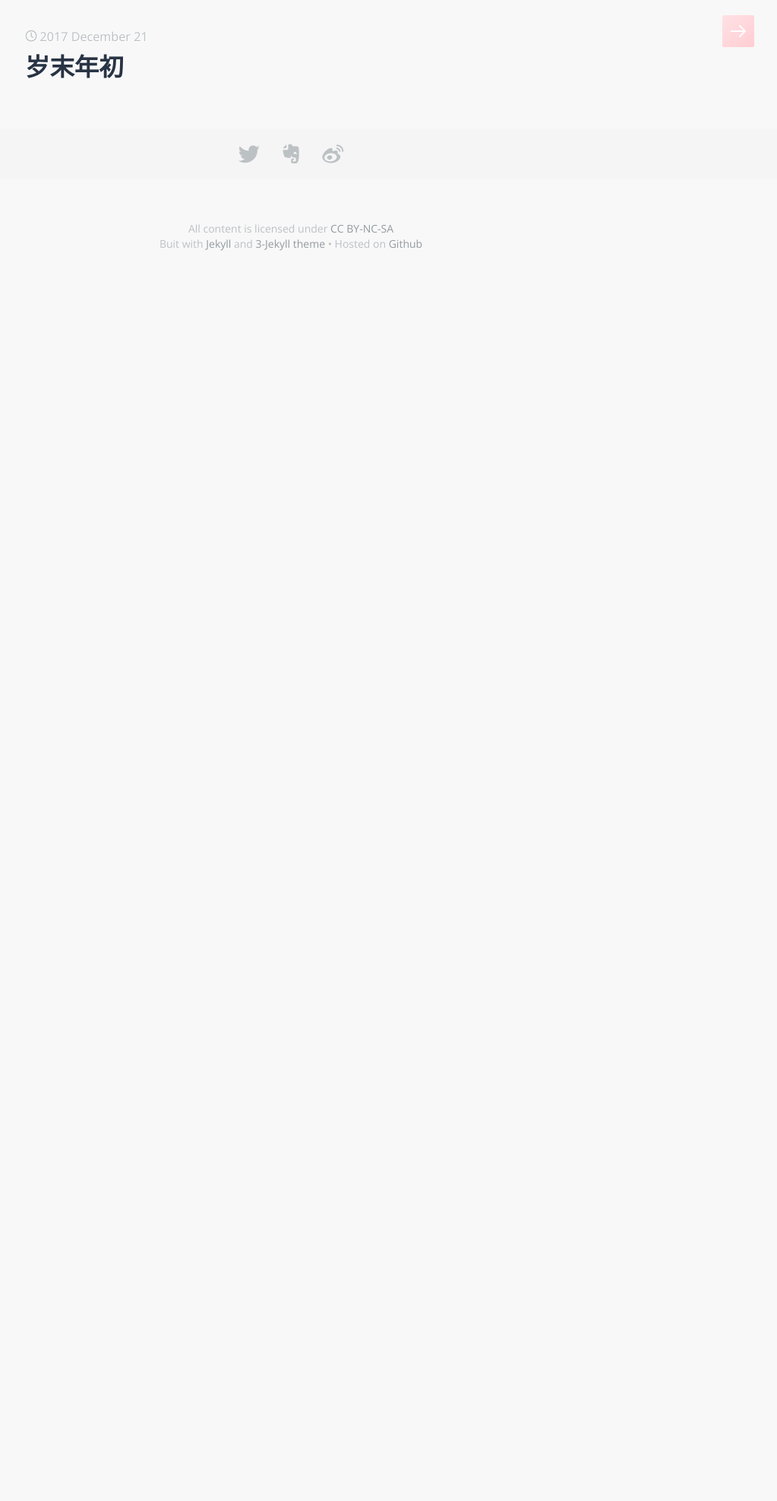
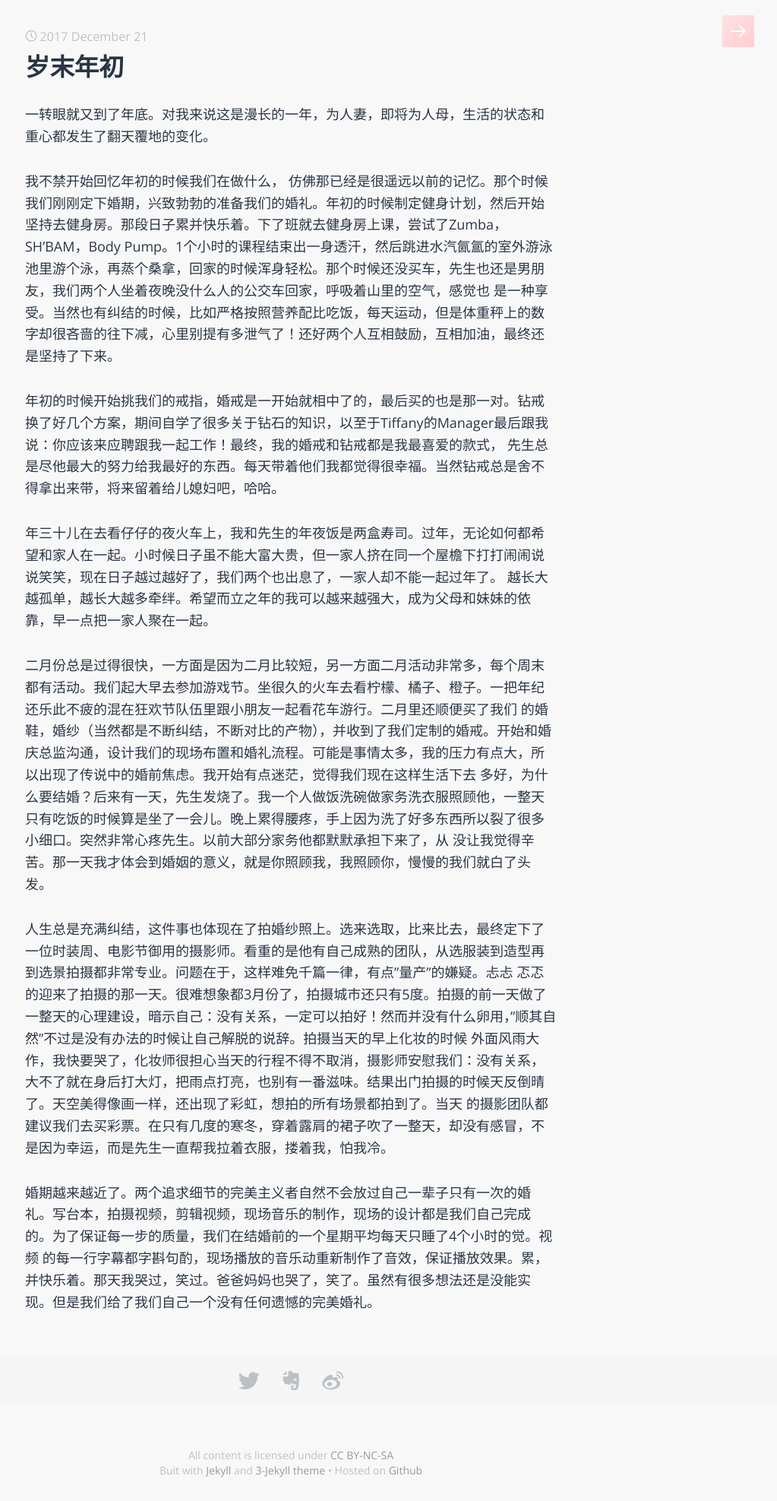
Before and after one commit to sophiesongge/sophiesongge.github.io, a Jekyll site: the page built from _posts/2017-12-21-end-of-the-year.markdown, in a window 1280 px wide. Shown: the whole page at 76% size, without its empty margins (257-1280 px from the left). Built offline with Jekyll 4.4.1, drawn with Linux system fonts in a browser that asks for light colours; some web fonts are replaced.

Commit message:
add post

```diff
--- a/_posts/2017-12-21-end-of-the-year.markdown
+++ b/_posts/2017-12-21-end-of-the-year.markdown
@@ -5,3 +5,28 @@ date:   2017-12-21 16:04:55 +0100
 categories: life
 use_math: false
 ---
+
+一转眼就又到了年底。对我来说这是漫长的一年，为人妻，即将为人母，生活的状态和重心都发生了翻天覆地的变化。
+
+我不禁开始回忆年初的时候我们在做什么， 仿佛那已经是很遥远以前的记忆。那个时候我们刚刚定下婚期，兴致勃勃的准备我们的婚礼。年初的时候制定健身计划，然后开始坚持去健身房。那段日子累并快乐着。下了班就去健身房上课，尝试了Zumba，
+SH'BAM，Body Pump。1个小时的课程结束出一身透汗，然后跳进水汽氤氲的室外游泳池里游个泳，再蒸个桑拿，回家的时候浑身轻松。那个时候还没买车，先生也还是男朋友，我们两个人坐着夜晚没什么人的公交车回家，呼吸着山里的空气，感觉也
+是一种享受。当然也有纠结的时候，比如严格按照营养配比吃饭，每天运动，但是体重秤上的数字却很吝啬的往下减，心里别提有多泄气了！还好两个人互相鼓励，互相加油，最终还是坚持了下来。
+
+年初的时候开始挑我们的戒指，婚戒是一开始就相中了的，最后买的也是那一对。钻戒换了好几个方案，期间自学了很多关于钻石的知识，以至于Tiffany的Manager最后跟我说：你应该来应聘跟我一起工作！最终，我的婚戒和钻戒都是我最喜爱的款式，
+先生总是尽他最大的努力给我最好的东西。每天带着他们我都觉得很幸福。当然钻戒总是舍不得拿出来带，将来留着给儿媳妇吧，哈哈。
+
+年三十儿在去看仔仔的夜火车上，我和先生的年夜饭是两盒寿司。过年，无论如何都希望和家人在一起。小时候日子虽不能大富大贵，但一家人挤在同一个屋檐下打打闹闹说说笑笑，现在日子越过越好了，我们两个也出息了，一家人却不能一起过年了。
+越长大越孤单，越长大越多牵绊。希望而立之年的我可以越来越强大，成为父母和妹妹的依靠，早一点把一家人聚在一起。
+
+二月份总是过得很快，一方面是因为二月比较短，另一方面二月活动非常多，每个周末都有活动。我们起大早去参加游戏节。坐很久的火车去看柠檬、橘子、橙子。一把年纪还乐此不疲的混在狂欢节队伍里跟小朋友一起看花车游行。二月里还顺便买了我们
+的婚鞋，婚纱（当然都是不断纠结，不断对比的产物），并收到了我们定制的婚戒。开始和婚庆总监沟通，设计我们的现场布置和婚礼流程。可能是事情太多，我的压力有点大，所以出现了传说中的婚前焦虑。我开始有点迷茫，觉得我们现在这样生活下去
+多好，为什么要结婚？后来有一天，先生发烧了。我一个人做饭洗碗做家务洗衣服照顾他，一整天只有吃饭的时候算是坐了一会儿。晚上累得腰疼，手上因为洗了好多东西所以裂了很多小细口。突然非常心疼先生。以前大部分家务他都默默承担下来了，从
+没让我觉得辛苦。那一天我才体会到婚姻的意义，就是你照顾我，我照顾你，慢慢的我们就白了头发。
+
+人生总是充满纠结，这件事也体现在了拍婚纱照上。选来选取，比来比去，最终定下了一位时装周、电影节御用的摄影师。看重的是他有自己成熟的团队，从选服装到造型再到选景拍摄都非常专业。问题在于，这样难免千篇一律，有点"量产"的嫌疑。忐忐
+忑忑的迎来了拍摄的那一天。很难想象都3月份了，拍摄城市还只有5度。拍摄的前一天做了一整天的心理建设，暗示自己：没有关系，一定可以拍好！然而并没有什么卵用，"顺其自然"不过是没有办法的时候让自己解脱的说辞。拍摄当天的早上化妆的时候
+外面风雨大作，我快要哭了，化妆师很担心当天的行程不得不取消，摄影师安慰我们：没有关系，大不了就在身后打大灯，把雨点打亮，也别有一番滋味。结果出门拍摄的时候天反倒晴了。天空美得像画一样，还出现了彩虹，想拍的所有场景都拍到了。当天
+的摄影团队都建议我们去买彩票。在只有几度的寒冬，穿着露肩的裙子吹了一整天，却没有感冒，不是因为幸运，而是先生一直帮我拉着衣服，搂着我，怕我冷。
+
+婚期越来越近了。两个追求细节的完美主义者自然不会放过自己一辈子只有一次的婚礼。写台本，拍摄视频，剪辑视频，现场音乐的制作，现场的设计都是我们自己完成的。为了保证每一步的质量，我们在结婚前的一个星期平均每天只睡了4个小时的觉。视频
+的每一行字幕都字斟句酌，现场播放的音乐动重新制作了音效，保证播放效果。累，并快乐着。那天我哭过，笑过。爸爸妈妈也哭了，笑了。虽然有很多想法还是没能实现。但是我们给了我们自己一个没有任何遗憾的完美婚礼。
```
